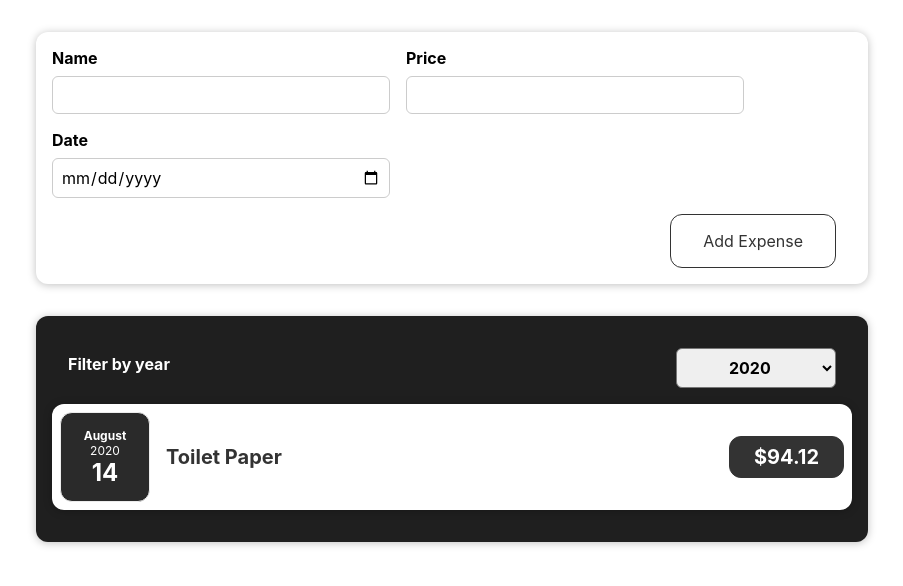
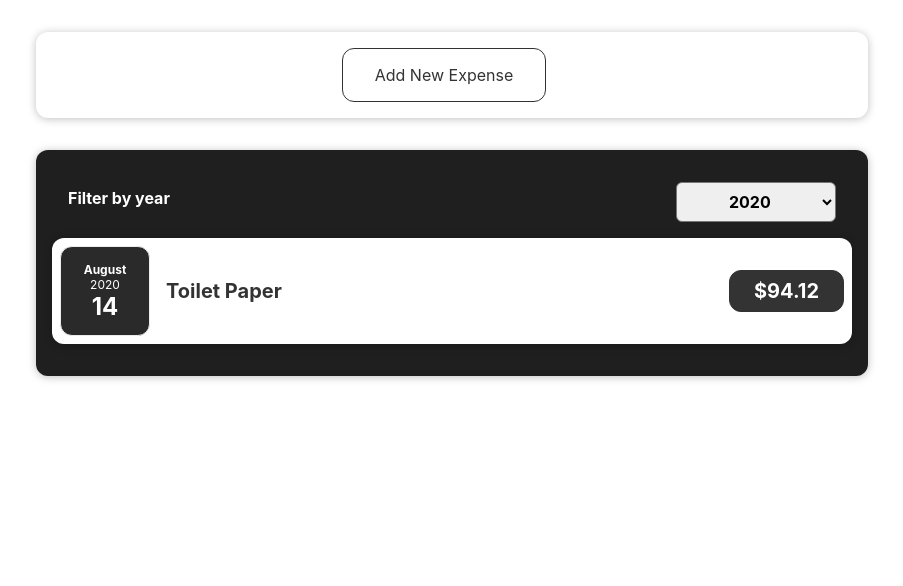
Before and after one commit to jin00woo/react-expense-tracker, a React (Vite) app: page / in a window 1280 px wide. Shown: the top 586 px of the page, without its empty margins (188-1091 px from the left). Built offline with nearby package versions, Linux system fonts and the light colour scheme.

Commit message:
Added add new expense button.

```diff
--- a/src/components/Expenses/ExpenseItem.jsx
+++ b/src/components/Expenses/ExpenseItem.jsx
@@ -5,6 +5,7 @@
 
 function ExpenseItem(props){
   return (
+      <li>
         <Card className="expense-item">
           <ExpenseDate date={props.date}></ExpenseDate>
           <div className="expense-item__description">
@@ -12,6 +13,7 @@
           <div className = "expense-item__price">${props.price}</div>
           </div>
         </Card>
+      </li>
   );
 }
 
--- a/src/components/Expenses/Expenses.jsx
+++ b/src/components/Expenses/Expenses.jsx
@@ -1,8 +1,8 @@
 import React, {useState} from "react";
-import ExpenseItem from "./ExpenseItem";
 import "./Expenses.css";
 import Card from "../UI/Card";
 import ExpensesFilter from "./ExpenseFilter";
+import ExpensesList from "./ExpensesList";
 
 function Expenses(props){
   const [filteredYear, setFilteredYear] = useState("2020");
@@ -13,17 +13,12 @@
     return expense.date.getFullYear().toString() === filteredYear;
   });
 
-  let expensesContent = <p>No expenses found</p>;
-
-  if(filteredExpenses.length > 0){
-    expensesContent = filteredExpenses.map(expense => <ExpenseItem key={expense.id} name={expense.name} price={expense.price} date={expense.date}/>);
-  }
 
   return (
     <div>
       <Card className="expenses">
         <ExpensesFilter selected={filteredYear} onChangeFilter={filterChangeHandler}></ExpensesFilter>
-        {expensesContent}
+        <ExpensesList items={filteredExpenses}></ExpensesList>
       </Card>
     </div>
   );
--- /dev/null
+++ b/src/components/Expenses/ExpensesList.css
@@ -0,0 +1,9 @@
+.expenses-list {
+  list-style: none;
+  padding: 0;
+}
+
+.expenses-list__fallback {
+  color: white;
+  text-align: center;
+}
--- /dev/null
+++ b/src/components/Expenses/ExpensesList.jsx
@@ -0,0 +1,15 @@
+import React from "react";
+import ExpenseItem from "./ExpenseItem";
+import "./ExpensesList.css"
+
+const ExpensesList = props => {
+  if(props.items.length === 0){
+      return (<h2 className="expenses-list__fallback">No expenses found</h2>);
+  }
+
+    return <ul className="expenses-list">
+        {props.items.map(expense => <ExpenseItem key={expense.id} name={expense.name} price={expense.price} date={expense.date}/>)}
+    </ul>
+};
+
+export default ExpensesList;
--- a/src/components/NewExpense/ExpenseForm.css
+++ b/src/components/NewExpense/ExpenseForm.css
@@ -4,6 +4,10 @@
   gap: 1rem;
   margin-bottom: 1rem;
   text-align: left;
+}
+
+.new-expense__control {
+    margin: 1rem;
 }
 
 .new-expense__control label {
--- a/src/components/NewExpense/ExpenseForm.jsx
+++ b/src/components/NewExpense/ExpenseForm.jsx
@@ -64,6 +64,7 @@
         </div>
       </div>
       <div className="new-expense__actions">
+          <button type="button" onClick={props.onCancel}>Cancel</button>
         <button type="submit">Add Expense</button>
       </div>
     </form>
--- a/src/components/NewExpense/NewExpense.jsx
+++ b/src/components/NewExpense/NewExpense.jsx
@@ -1,19 +1,31 @@
-import React from "react";
+import React, {useState} from "react";
 import "./NewExpense.css"
 import ExpenseForm from "./ExpenseForm";
 
 const NewExpense = (props) => {
+    const [isEditing, setIsEditing] = useState(false);
+
   const saveExpenseDataHandler = (enteredExpenseData) => {
     const expenseData = {
       ...enteredExpenseData,
       id: Math.random().toString()
     };
     props.onAddExpense(expenseData);
+      setIsEditing(false);
   };
+
+    const startEditingHandler = () => {
+        setIsEditing(true);
+    };
+
+    const stopEditingHandler = () => {
+        setIsEditing(false);
+    };
 
   return (
     <div className="new-expense">
-      <ExpenseForm onSaveExpenseData = {saveExpenseDataHandler}></ExpenseForm>
+        {!isEditing && <button onClick={startEditingHandler}>Add New Expense</button>}
+      {isEditing && <ExpenseForm onSaveExpenseData = {saveExpenseDataHandler} onCancel= {stopEditingHandler}></ExpenseForm>}
     </div>
   );
 };
```
Lines whose indentation alone changed are shown as unchanged.
